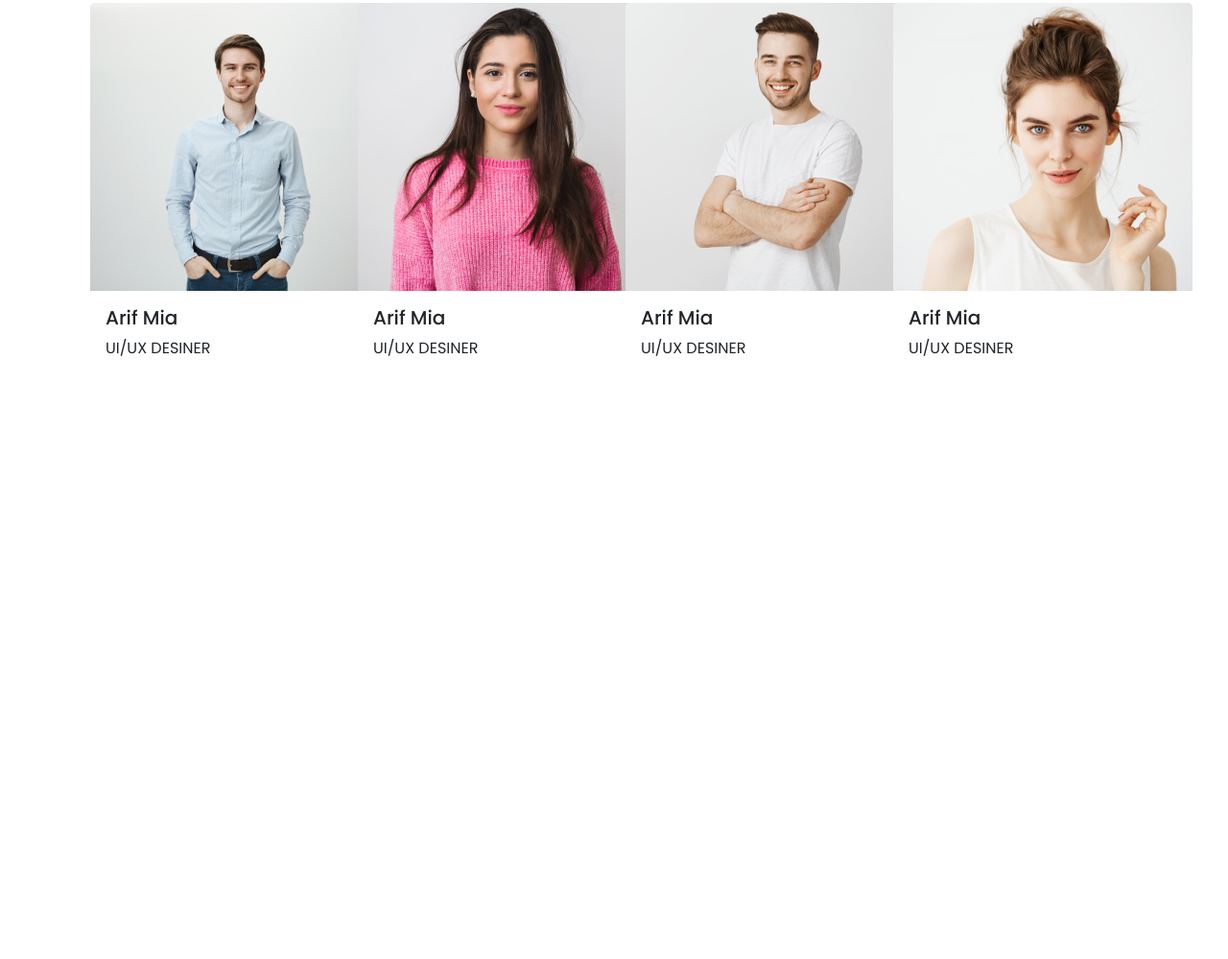
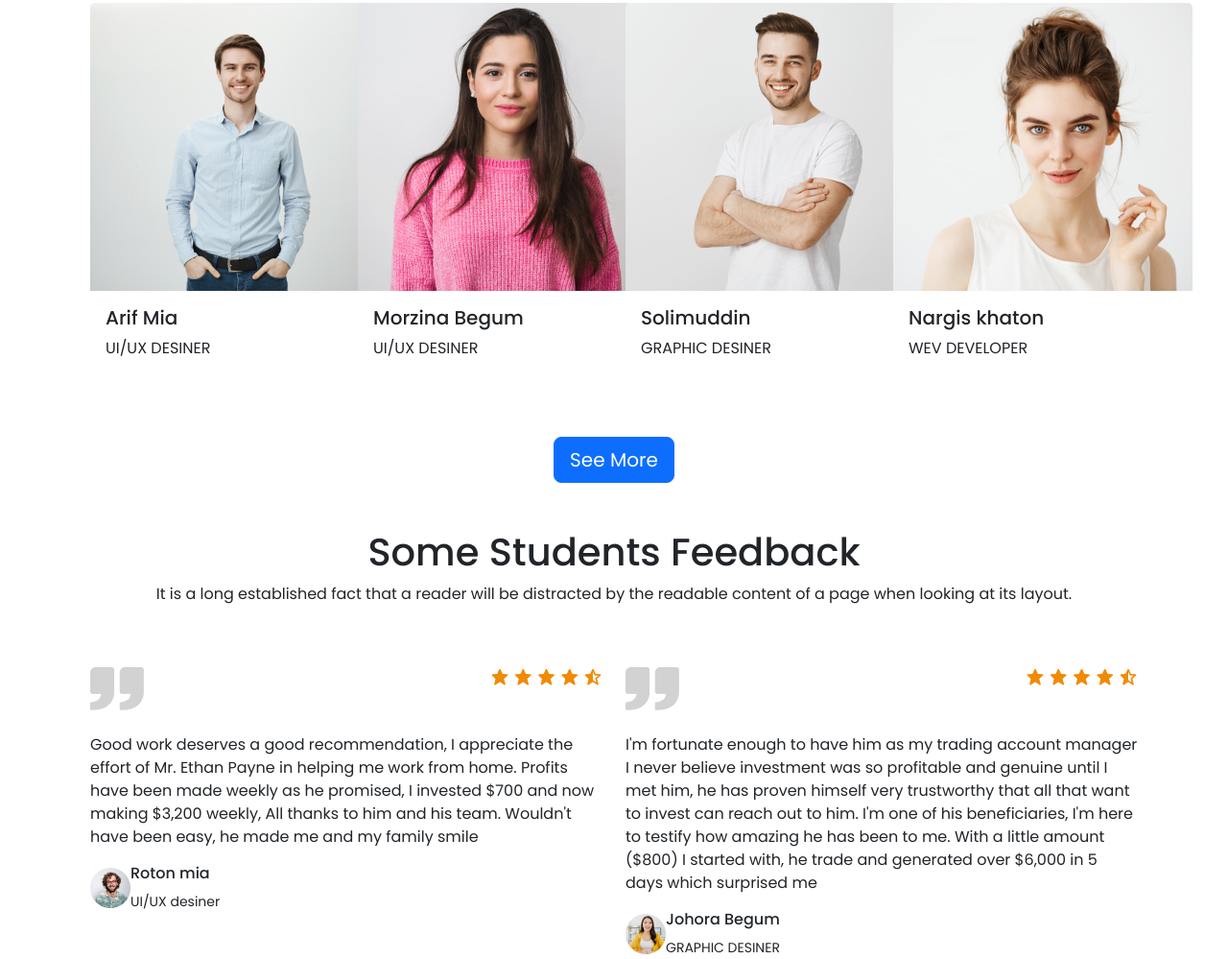
Before and after one commit to Jahidul002/Assignment-3, a plain HTML site: page index.html in a window 1280 px wide. Shown: the part 2902-3901 px from the top of the page at 96% size. Before the commit the page ends 3309 px from the top, so only its background shows below. Drawn offline with nearby package versions, Linux system fonts and the light colour scheme.

Commit message:
review add

```diff
--- a/index.html
+++ b/index.html
@@ -5,6 +5,8 @@
     <meta charset="utf-8">
     <meta name="viewport" content="width=device-width, initial-scale=1">
     <title>EdTech Website</title>
+    <!-- icon link  -->
+    <link href='https://unpkg.com/boxicons@2.1.2/css/boxicons.min.css' rel='stylesheet'>
     <!-- font link  -->
     <link rel="preconnect" href="https://fonts.googleapis.com">
     <link rel="preconnect" href="https://fonts.gstatic.com" crossorigin>
@@ -288,14 +290,13 @@
                                                     <label class="form-check-label" for="exampleCheck1">Check me
                                                         out</label>
                                                 </div>
-                                                <button type="submit" class="btn btn-primary">Submit</button>
                                             </form>
                                         </div>
                                     </div>
                                     <div class="modal-footer">
                                         <button type="button" class="btn btn-secondary"
-                                            data-bs-dismiss="modal">Close</button>
-                                        <button type="button" class="btn btn-primary">Save changes</button>
+                                            data-bs-dismiss="modal">Cencel</button>
+                                        <button type="button" class="btn btn-primary">Sign In</button>
                                     </div>
                                 </div>
                             </div>
@@ -332,28 +333,103 @@
                     <div class="col col-lg-3">
                         <img src="./images/student/student-2.png" alt="">
                         <div class="p-3">
-                            <h5>Arif Mia</h5>
+                            <h5>Morzina Begum</h5>
                             <p>UI/UX DESINER</p>
                         </div>
                     </div>
                     <div class="col col-lg-3">
                         <img src="./images/student/student-3.png" alt="">
                         <div class="p-3">
-                            <h5>Arif Mia</h5>
-                            <p>UI/UX DESINER</p>
+                            <h5>Solimuddin</h5>
+                            <p>GRAPHIC DESINER</p>
                         </div>
                     </div>
                     <div class="col col-lg-3">
                         <img src="./images/student/student-4.png" alt="">
                         <div class="p-3">
-                            <h5>Arif Mia</h5>
-                            <p>UI/UX DESINER</p>
+                            <h5>Nargis khaton</h5>
+                            <p>WEV DEVELOPER</p>
                         </div>
                     </div>
                 </div>
             </div>
+            <div class="d-flex justify-content-center mt-5">
+                <button class="btn btn-primary btn-lg text-center">See More</button>
+            </div>
+
         </section>
         <!-- student details end -->
+
+        <!-- Students feedback start -->
+        <section class="container">
+            <div class="d-flex flex-column justify-content-center align-items-center mt-5">
+                <h1>Some Students Feedback</h1>
+                <p>It is a long established fact that a reader will be distracted by the readable content of a page when
+                    looking at its layout.</p>
+            </div>
+
+            <div>
+                <div class="container mt-5">
+                    <div class="row">
+                        <div class="col-sm-6 col-lg-6 col-sm-12">
+                            <div class="d-flex justify-content-between mb-4 mx-auto">
+                                <div class="">
+                                    <img src="./images/comma.png" alt="">
+                                </div>
+                                <div>
+                                    <i class='bx bxs-star'></i>
+                                    <i class='bx bxs-star'></i>
+                                    <i class='bx bxs-star'></i>
+                                    <i class='bx bxs-star'></i>
+                                    <i class='bx bxs-star-half'></i>
+                                </div>
+                            </div>
+                            <p>Good work deserves a good recommendation, I appreciate the effort of Mr. Ethan Payne in
+                                helping me work from home. Profits have been made weekly as he promised, I invested $700
+                                and now making $3,200 weekly, All thanks to him and his team. Wouldn't have been easy,
+                                he made me and my family smile</p>
+                            <div class="d-flex align-items-center">
+                                <img class="img-fluid" src="./images/student/student-5.png" alt="">
+                                <span>
+                                    <h6>Roton mia</h6>
+                                    <small>UI/UX desiner</small>
+                                </span>
+
+                            </div>
+                        </div>
+                        <div class="col-sm-6 col-lg-6 col-sm-12">
+                            <div class="d-flex justify-content-between mb-4 mx-auto">
+                                <div class="">
+                                    <img src="./images/comma.png" alt="">
+                                </div>
+                                <div>
+                                    <i class='bx bxs-star'></i>
+                                    <i class='bx bxs-star'></i>
+                                    <i class='bx bxs-star'></i>
+                                    <i class='bx bxs-star'></i>
+                                    <i class='bx bxs-star-half'></i>
+                                </div>
+                            </div>
+                            <p>I'm fortunate enough to have him as my trading account manager I never believe investment
+                                was so profitable and genuine until I met him, he has proven himself very trustworthy
+                                that all that want to invest can reach out to him. I'm one of his beneficiaries, I'm
+                                here to testify how amazing he has been to me. With a little amount ($800) I started
+                                with, he trade and generated over $6,000 in 5 days which surprised me</p>
+                            <div class="d-flex align-items-center">
+                                <img class="img-fluid" src="./images/student/student-6.png" alt="">
+                                <span>
+                                    <h6>Johora Begum</h6>
+                                    <small>GRAPHIC DESINER</small>
+                                </span>
+
+                            </div>
+                        </div>
+
+                    </div>
+                </div>
+            </div>
+        </section>
+        <!-- Students feedback End -->
     </main>
 
     <!-- JS link  -->
--- a/style.css
+++ b/style.css
@@ -10,3 +10,9 @@
 .mdl-cont {
     height: 30vh;
 }
+
+.bxs-star,
+.bxs-star-half {
+    color: rgb(240, 139, 6);
+    font-size: 20px;
+}
```
